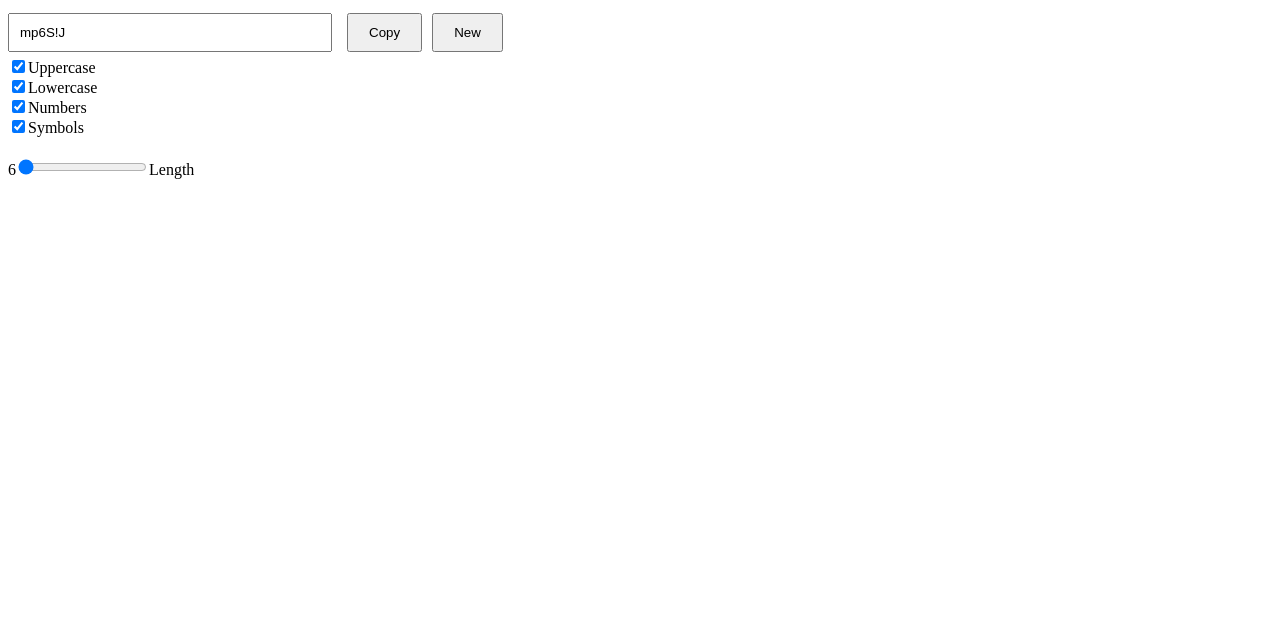
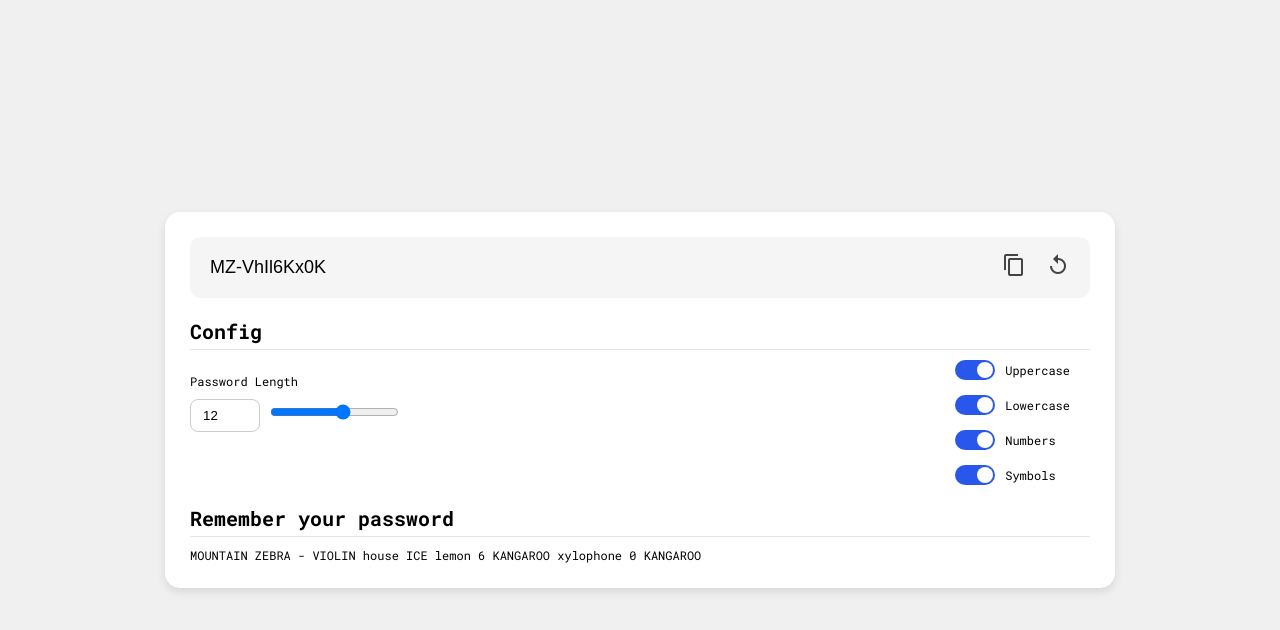
Before and after one commit to JustGitHubUserid9292/password-generator, a React (Vite) app: page / in a window 1280 px wide. Shown: the top 630 px of the page. Built offline with nearby package versions, Linux system fonts and the light colour scheme.

Commit message:
css and script updates

```diff
--- a/index.html
+++ b/index.html
@@ -3,6 +3,7 @@
   <head>
     <meta charset="UTF-8" />
     <link rel="icon" type="image/svg+xml" href="/vite.svg" />
+    <link href="https://fonts.googleapis.com/icon?family=Material+Icons" rel="stylesheet">
     <meta name="viewport" content="width=device-width, initial-scale=1.0" />
     <title>pswgnr</title>
   </head>
--- a/src/App.jsx
+++ b/src/App.jsx
@@ -1,10 +1,13 @@
 import React, { useState, useEffect } from "react"
 import passwordGen from "./passwordGen"
+import rememberPsw from "./rememberPsw"
 
 function App() {
-  const [config, setConfig] = useState({ alphabetLower: true, alphabetUpper: true, numbers: true, symbols: true, length: 6})
+  const [config, setConfig] = useState({ alphabetLower: true, alphabetUpper: true, numbers: true, symbols: true, length: 12 })
 
   const [password, setPassword] = useState('')
+
+  const [copied, setCopied] = useState(false)
 
   const generate = () => setPassword(passwordGen(config))
 
@@ -14,6 +17,7 @@ function App() {
 
   const handleCheckboxChange = (e) => {
     const { name, checked } = e.target;
+    console.log(name, checked)
     setConfig((prevConfig) => ({
       ...prevConfig,
       [name]: checked,
@@ -21,7 +25,10 @@ function App() {
   };
 
   const copyToClipboard = () => {
-    navigator.clipboard.writeText(password);
+    navigator.clipboard.writeText(password).then(() => {
+      setCopied(true)
+      setTimeout(() => setCopied(false), 2000)
+    })
   };
 
   const newPsw = () => generate()
@@ -33,33 +40,57 @@ function App() {
     }));
   }
 
+  const handleNumber = (e) => {
+    let value = e.target.value;
+
+    if (value === '') value = 1;
+    if (value > 20) value = 20;
+
+    setConfig((prevConfig) => ({
+      ...prevConfig,
+      length: value,
+    }));
+  };
+
   return (
     <>
       <div className="container">
-        <div className="password">
-        <input type="text" value={password} readOnly />
-        <button onClick={copyToClipboard}>Copy</button>
-        <button onClick={newPsw}>New</button>
+        <div className="password-display">
+          <input type="text" value={password} readOnly />
+          <button onClick={copyToClipboard}><span className="material-icons">content_copy</span></button>
+          <button onClick={newPsw}><span className="material-icons">replay</span></button>
+        </div>
+        <div className="config-container">
+          <p className="config-title">Config</p>
+        <div className="config-row">
+        <div className="length-container">
+        <label>
+          <p className="length-title">Password Length</p>
+          <input onChange={handleNumber} type="number" min="1" max="20" step="1" value={config.length} /><input onChange={handleRange} type="range" min="1" max="20" step="1" value={config.length} />
+        </label>
         </div>
         <div className="checkbox-group">
         <label>
-          <input type="checkbox" name="alphabetLower" checked={config.alphabetLower} onChange={handleCheckboxChange} />Uppercase
+          <input type="checkbox" name="alphabetUpper" checked={config.alphabetUpper} onChange={handleCheckboxChange} />{" Uppercase "}
         </label>
         <label>
-          <input type="checkbox" name="alphabetUpper" checked={config.alphabetUpper} onChange={handleCheckboxChange} />Lowercase
+          <input type="checkbox" name="alphabetLower" checked={config.alphabetLower} onChange={handleCheckboxChange} />{" Lowercase "}
         </label>
         <label>
-          <input type="checkbox" name="numbers" checked={config.numbers} onChange={handleCheckboxChange} />Numbers
+          <input type="checkbox" name="numbers" checked={config.numbers} onChange={handleCheckboxChange} />{" Numbers "}
         </label>
         <label>
-          <input type="checkbox" name="symbols" checked={config.symbols} onChange={handleCheckboxChange} />Symbols
+          <input type="checkbox" name="symbols" checked={config.symbols} onChange={handleCheckboxChange} />{" Symbols "}
         </label>
         </div>
-        <div className="length-container">
-        <label>
-          {config.length}<input onChange={handleRange} type="range" min="6" max="20" step="1" value={config.length} />Length
-        </label>
         </div>
+        <div className="remember-psw">
+            <p className="remember-title">Remember your password</p>
+            <p className="remember-result">{!password ? "Remember your password with the first character of each word in this sentence." : rememberPsw(password)}</p>
+        </div>
+
+        </div>
+        <div className={`copy-notification ${copied ? "" : "hidden"}`}>Copied to clipboard!</div>
       </div>
     </>
   )
--- a/src/passwordGen.js
+++ b/src/passwordGen.js
@@ -17,16 +17,18 @@ export default function passwordGen(config) {
     const alphabetLower = 'abcdefghijklmnopqrstuvwxyz'
     const alphabetUpper = 'ABCDEFGHIJKLMNOPQRSTUVWXYZ'
     const numbers = '01234567890'
-    const symbols = '!@#$%^&*()_+=-'
+    const symbols = '!@#$%^&*()<>{},._+=-'
 
     if (config.alphabetLower) set += alphabetLower
     if (config.alphabetUpper) set += alphabetUpper
     if (config.numbers) set += numbers
     if (config.symbols) set += symbols
 
+    if (!config.alphabetLower && !config.alphabetUpper && !config.numbers && !config.symbols) return ''
+
     for (let i = config.length; i > 0; i -= 1) {
       psw += set[Math.floor(Math.random() * set.length)]
     }
 
-    return validatePassword(psw, config) ? psw : passwordGen(config)
+    return psw.length > 3 ? validatePassword(psw, config) ? psw : passwordGen(config) : psw
 }
--- /dev/null
+++ b/src/rememberPsw.js
@@ -0,0 +1,17 @@
+export default function rememberPsw(psw) {
+    const words = [
+      "apple", "banana", "cat", "dog", "elephant", "fish", "grape", "house", "ice", "jungle",
+      "kangaroo", "lemon", "mountain", "notebook", "orange", "penguin", "queen", "rabbit",
+      "strawberry", "tiger", "umbrella", "violin", "watermelon", "xylophone", "yogurt", "zebra"
+    ];
+
+    return psw.split('').map(elm => {
+      const match = words.find(word => word[0].toLowerCase() === elm.toLowerCase());
+
+      if (match) {
+        return elm === elm.toUpperCase() ? match.toUpperCase() : match;
+      }
+
+      return elm;
+    }).join(' ');
+}
--- a/src/style.css
+++ b/src/style.css
@@ -1,28 +1,173 @@
-.app {
+@import url('https://fonts.googleapis.com/css2?family=Roboto+Mono:ital,wght@0,100..700;1,100..700&display=swap');
+
+* {
+    box-sizing: border-box;
+    margin: 0;
+    padding: 0;
+}
+
+body {
+    font-family: 'Roboto Mono', sans-serif;
+    background-color: #f0f0f0;
     display: flex;
-    flex-direction: column;
+    justify-content: center;
     align-items: center;
-    margin-top: 20px;
+    min-height: 100vh;
+}
+
+.container {
+    background: #fff;
+    padding: 25px;
+    border-radius: 15px;
+    box-shadow: 0 4px 10px rgba(0, 0, 0, 0.1);
+    width: 950px;
+    text-align: center;
+}
+
+.password-display {
+    display: flex;
+    align-items: center;
+    background: #f5f5f5;
+    padding: 10px;
+    border-radius: 10px;
+    margin-bottom: 20px;
+}
+
+input[type="text"] {
+    flex: 1;
+    border: none;
+    background: transparent;
+    font-size: 18px;
+    cursor: default;
+    outline: none;
+    padding: 10px;
+}
+
+button {
+    background: none;
+    border: none;
+    cursor: pointer;
+    padding: 5px 10px;
+    font-size: 18px;
+    color: #444444;
+}
+
+.config-container {
+    text-align: left;
+    margin-top: 15px;
+}
+
+.config-title, .remember-title {
+    font-size: 20px;
+    font-weight: bold;
+    margin-bottom: 10px;
+    padding-bottom: 5px;
+    border-bottom: 1px solid rgba(0, 0, 0, 0.1);
+}
+
+.remember-title {
+    padding-top: 20px;
+}
+
+.remember-result {
+    font-size: 12px;
+}
+
+.config-row {
+    display: flex;
+    align-items: center;
+    justify-content: space-between;
+    gap: 20px;
+    font-size: 12px;
+}
+
+.length-container {
+    display: flex;
+    align-items: center;
+    gap: 10px;
+    flex: 1;
+    padding-bottom: 50px;
+}
+
+.length-title {
+    padding-top: 10px;
+    padding-bottom: 10px;
+}
+
+input[type="range"] {
+    flex: 1;
+    margin-left: 10px;
 }
 
 .checkbox-group {
     display: flex;
     flex-direction: column;
-    margin-bottom: 20px;
+    gap: 15px;
+    padding-right: 20px;
 }
 
-  .password-display {
-    margin-bottom: 20px;
+.checkbox-group label {
+    display: flex;
+    align-items: center;
+    gap: 10px;
 }
 
-  input[type="text"] {
-    padding: 10px;
-    width: 300px;
-    margin-right: 10px;
+/* iOS-style toggle switch */
+input[type="checkbox"] {
+    appearance: none;
+    -webkit-appearance: none;
+    width: 40px;
+    height: 20px;
+    background: #ccc;
+    border-radius: 20px;
+    position: relative;
+    cursor: pointer;
+    transition: background 0.3s;
 }
 
-  button {
+input[type="checkbox"]::before {
+    content: "";
+    position: absolute;
+    width: 16px;
+    height: 16px;
+    background: white;
+    border-radius: 50%;
+    top: 2px;
+    left: 2px;
+    transition: 0.3s;
+}
+
+input[type="checkbox"]:checked {
+    background: #2a57eb;;
+}
+
+input[type="checkbox"]:checked::before {
+    transform: translateX(20px);
+}
+
+input[type="number"] {
+    width: 70px;
+    padding: 8px 12px;
+    border: 1px solid #ccc;
+    border-radius: 8px;
+    outline: none;
+    transition: border-color 0.3s, box-shadow 0.3s;
+}
+
+.copy-notification {
+    position: fixed;
+    bottom: 20px;
+    left: 50%;
+    transform: translateX(-50%);
+    background: #333;
+    color: white;
     padding: 10px 20px;
-    margin: 5px;
-    cursor: pointer;
+    border-radius: 5px;
+    font-size: 14px;
+    opacity: 0.9;
+    transition: opacity 1s ease-in-out;
 }
+
+.copy-notification.hidden {
+    opacity: 0;
+}
```
Lines whose indentation alone changed are shown as unchanged.
